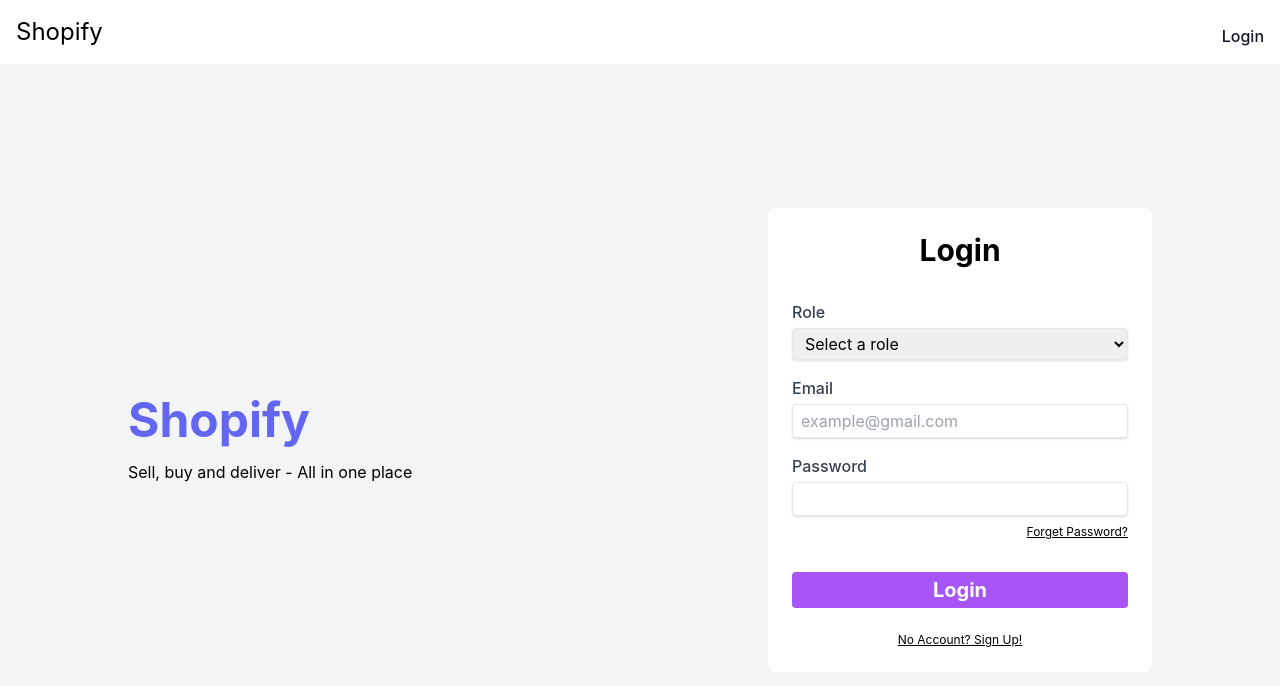
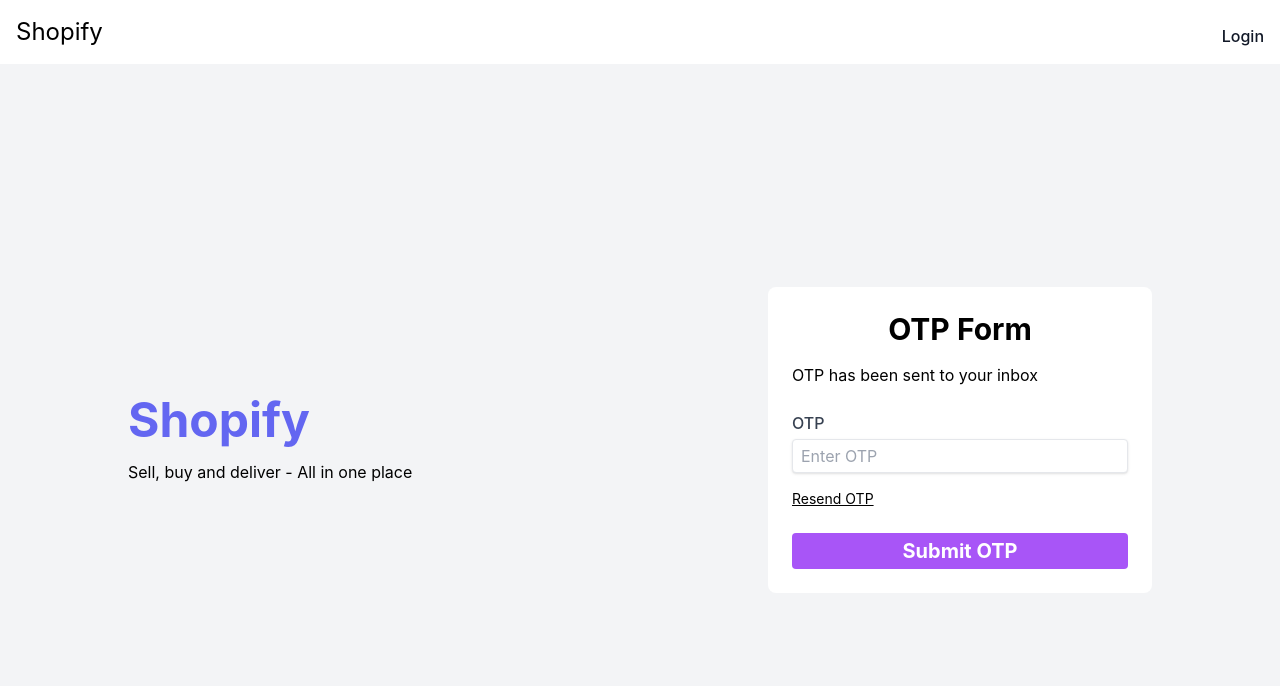
Before and after one commit to KohKeira/appsec-shopify, a React (Create React App) app: page /login in a window 1280 px wide. Shown: the top 686 px of the page. Built offline with nearby package versions, Linux system fonts and the light colour scheme; no server answers; sample sign-in values are in the browser's storage.

Commit message:
show otp form if login but not verfied

```diff
--- a/src/pages/Login.jsx
+++ b/src/pages/Login.jsx
@@ -1,14 +1,16 @@
 import LoginForm from "../components/LoginForm";
-import { useState, useEffect } from "react";
+import { useState, useEffect, useContext } from "react";
 import { useLocation } from "react-router-dom";
 import SignUpForm from "../components/SignUpForm";
 import OTPForm from "../components/OTPForm";
 import ResetPasswordForm from "../components/ResetPasswordForm";
 import EmailForm from "../components/EmailForm";
+import AppContext from "../AppContext";
 
 const Login = () => {
+  const { token } = useContext(AppContext);
   const [isLogin, setIsLogin] = useState(true);
-  const [showOTPForm, setShowOTPForm] = useState(false);
+  const [showOTPForm, setShowOTPForm] = useState(token ? true : false);
   const [showResetForm, setShowResetForm] = useState(false);
   const [showPasswordResetForm, setShowPasswordResetForm] = useState(false);
 
```
